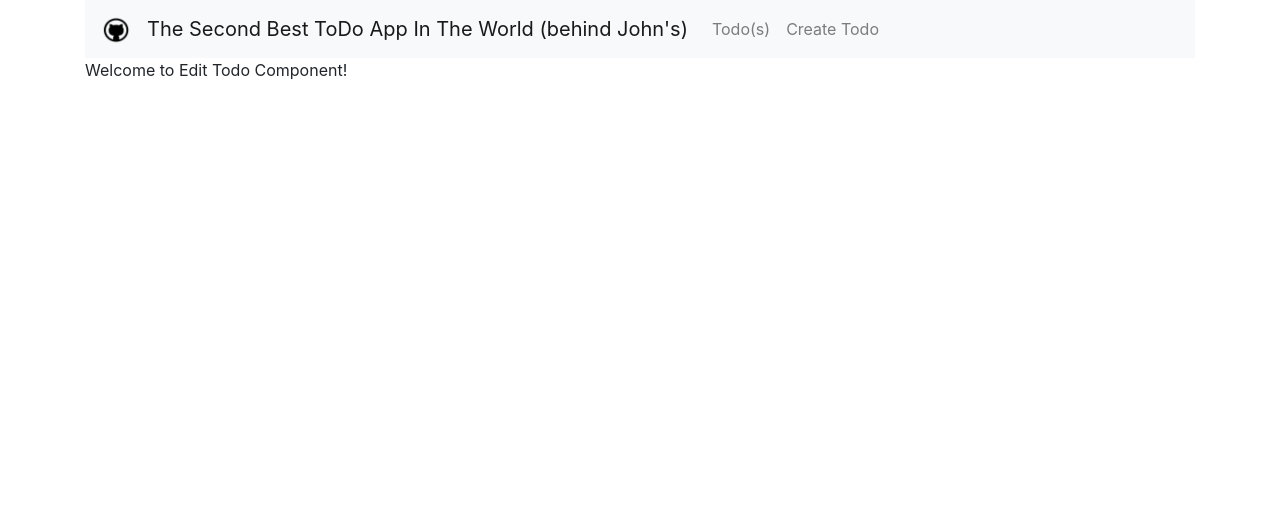
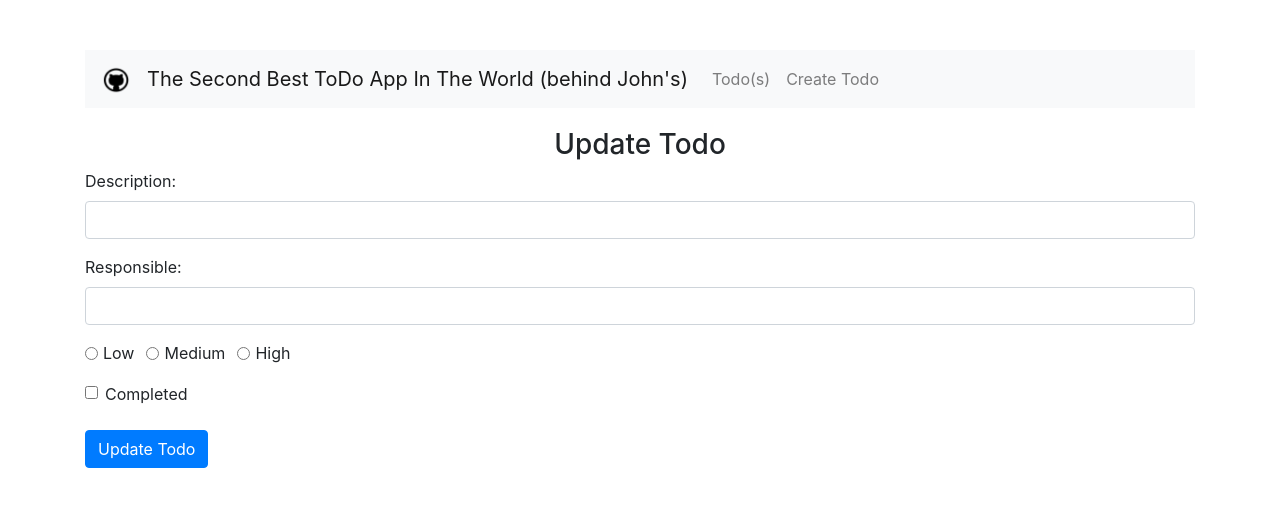
Before and after one commit to porkpiie/Personal-project, a React (Create React App) app: page /edit/1 in a window 1280 px wide. Shown: the top 506 px of the page. Built offline with nearby package versions, Linux system fonts and the light colour scheme; no server answers.

Commit message:
finished edit function with strikethrough, beginning of css

```diff
--- a/src/App.css
+++ b/src/App.css
@@ -1,10 +1,5 @@
 .App {
   text-align: center;
-}
-
-.App-logo {
-  animation: App-logo-spin infinite 20s linear;
-  height: 40vmin;
 }
 
 .App-header {
@@ -21,12 +16,3 @@
 .App-link {
   color: #61dafb;
 }
-
-@keyframes App-logo-spin {
-  from {
-    transform: rotate(0deg);
-  }
-  to {
-    transform: rotate(360deg);
-  }
-}
--- a/src/App.js
+++ b/src/App.js
@@ -8,6 +8,8 @@
 
 import logo from "./githubpng.png";
 
+
+
 class App extends Component {
   render() {
     return (
@@ -15,7 +17,7 @@
         <div className="container">
 
           <nav className="navbar navbar-expand-lg navbar-light bg-light">
-            <a className="navbar-brand" href="https://www.github.com/porkpiie" target="_blank">
+            <a className="navbar-brand" href="https://www.github.com/porkpiie" target="">
               <img src={logo} width="30" height="30" alt="github.com" />
             </a>
             <Link to="/" className="navbar-brand">The Second Best ToDo App In The World (behind John's)</Link>
--- a/src/components/create-todo.component.js
+++ b/src/components/create-todo.component.js
@@ -121,7 +121,7 @@
                         </div>
                     </div>
                     <div className="form-group">
-                        <input type="submit" value="Create Todo" className="btn btn-primary" />
+                        <input type="submit" value="Create it.. do it" className="btn btn-primary" />
                     </div>
                 </form>
             </div>
--- a/src/components/edit-todo.component.js
+++ b/src/components/edit-todo.component.js
@@ -1,10 +1,156 @@
-import React, {Component} from 'react';
+import React, { Component } from 'react';
+import axios from 'axios';
 
 export default class EditTodo extends Component {
+
+    constructor(props) {
+        super(props);
+
+        this.onChangeTodoDescription = this.onChangeTodoDescription.bind(this);
+        this.onChangeTodoResponsible = this.onChangeTodoResponsible.bind(this);
+        this.onChangeTodoPriority = this.onChangeTodoPriority.bind(this);
+        this.onChangeTodoCompleted = this.onChangeTodoCompleted.bind(this);
+        this.onSubmit = this.onSubmit.bind(this);
+
+        this.state = {
+            todo_description: '',
+            todo_responsible: '',
+            todo_priority: '',
+            todo_completed: false
+        }
+    }
+
+    componentDidMount() {
+        axios.get('http://localhost:4000/todos/'+this.props.match.params.id)
+            .then(response => {
+                this.setState({
+                    todo_description: response.data.todo_description,
+                    todo_responsible: response.data.todo_responsible,
+                    todo_priority: response.data.todo_priority,
+                    todo_completed: response.data.todo_completed
+                })
+            })
+            .catch(function (error) {
+                console.log(error);
+            })
+    }
+
+    onChangeTodoDescription(e) {
+        this.setState({
+            todo_description: e.target.value
+        });
+    }
+
+    onChangeTodoResponsible(e) {
+        this.setState({
+            todo_responsible: e.target.value
+        });
+    }
+
+    onChangeTodoPriority(e) {
+        this.setState({
+            todo_priority: e.target.value
+        });
+    }
+
+    onChangeTodoCompleted(e) {
+        this.setState({
+            todo_completed: !this.state.todo_completed
+        });
+    }
+
+    onSubmit(e) {
+        e.preventDefault();
+        const obj = {
+            todo_description: this.state.todo_description,
+            todo_responsible: this.state.todo_responsible,
+            todo_priority: this.state.todo_priority,
+            todo_completed: this.state.todo_completed
+        };
+        console.log(obj);
+        axios.post('http://localhost:4000/todos/update/'+this.props.match.params.id, obj)
+            .then(res => console.log(res.data));
+
+        this.props.history.push('/');
+    }
+
     render() {
         return (
             <div>
-                <p>Welcome to Edit Todo Component!</p>
+                <h3 style= {{ marginTop: 20 }} align="center">Update Todo</h3>
+                <form onSubmit={this.onSubmit}>
+                    <div className="form-group">
+                        <label>Description: </label>
+                        <input  type="text"
+                                className="form-control"
+                                value={this.state.todo_description}
+                                onChange={this.onChangeTodoDescription}
+                                />
+                    </div>
+                    <div className="form-group">
+                        <label>Responsible: </label>
+                        <input
+                                type="text"
+                                className="form-control"
+                                value={this.state.todo_responsible}
+                                onChange={this.onChangeTodoResponsible}
+                                />
+                    </div>
+                    <div className="form-group">
+                        <div className="form-check form-check-inline">
+                            <input  className="form-check-input"
+                                    type="radio"
+                                    name="priorityOptions"
+                                    id="priorityLow"
+                                    value="Low"
+                                    checked={this.state.todo_priority==='Low'}
+                                    onChange={this.onChangeTodoPriority}
+                                    />
+                            <label className="form-check-label">Low</label>
+                        </div>
+                        <div className="form-check form-check-inline">
+                            <input  className="form-check-input"
+                                    type="radio"
+                                    name="priorityOptions"
+                                    id="priorityMedium"
+                                    value="Medium"
+                                    checked={this.state.todo_priority==='Medium'}
+                                    onChange={this.onChangeTodoPriority}
+                                    />
+                            <label className="form-check-label">Medium</label>
+                        </div>
+                        <div className="form-check form-check-inline">
+                            <input  className="form-check-input"
+                                    type="radio"
+                                    name="priorityOptions"
+                                    id="priorityHigh"
+                                    value="High"
+                                    checked={this.state.todo_priority==='High'}
+                                    onChange={this.onChangeTodoPriority}
+                                    />
+                            <label className="form-check-label">High</label>
+                        </div>
+                    </div>
+                    <div className="form-check">
+                        <input  className="form-check-input"
+                                id="completedCheckbox"
+                                type="checkbox"
+                                name="completedCheckbox"
+                                onChange={this.onChangeTodoCompleted}
+                                checked={this.state.todo_completed}
+                                value={this.state.todo_completed}
+                                />
+                        <label className="form-check-label" htmlFor="completedCheckbox">
+                            Completed
+                        </label>
+                    </div>
+
+                    <br />
+
+                    <div className="form-group">
+                        <input type="submit" value="Update Todo" className="btn btn-primary" />
+                    </div>
+                </form>
             </div>
         )
     }
--- a/src/components/todos-list.component.js
+++ b/src/components/todos-list.component.js
@@ -4,9 +4,9 @@
 
 const Todo = props => (
     <tr>
-        <td>{props.todo.todo_description}</td>
-        <td>{props.todo.todo_responsible}</td>
-        <td>{props.todo.todo_priority}</td>
+        <td className={props.todo.todo_completed ? 'completed' : ''}>{props.todo.todo_description}</td>
+        <td className={props.todo.todo_completed ? 'completed' : ''}>{props.todo.todo_responsible}</td>
+        <td className={props.todo.todo_completed ? 'completed' : ''}>{props.todo.todo_priority}</td>
         <td>
             <Link to={"/edit/"+props.todo._id}>Edit</Link>
         </td>
@@ -30,6 +30,7 @@
         })
     }
 
+
     todoList() {
         return this.state.todos.map(function(currentTodo, i){
             return <Todo todo={currentTodo} key={i} />;
@@ -40,7 +41,7 @@
         return (
             <div>
                 <h3>To-Do List</h3>
-                <table className="table table-striped" style={{ marginTop: 25 }} >
+                <table className="table table-dark" style={{ marginTop: 25 }} >
                     <thead>
                         <tr>
                             <th>Description</th>
--- a/src/index.css
+++ b/src/index.css
@@ -1,6 +1,6 @@
 body {
-  margin: 0;
-  padding: 0;
+  padding: 50px;
+  background-color: chartreuse;
   font-family: -apple-system, BlinkMacSystemFont, "Segoe UI", "Roboto", "Oxygen",
     "Ubuntu", "Cantarell", "Fira Sans", "Droid Sans", "Helvetica Neue",
     sans-serif;
```
